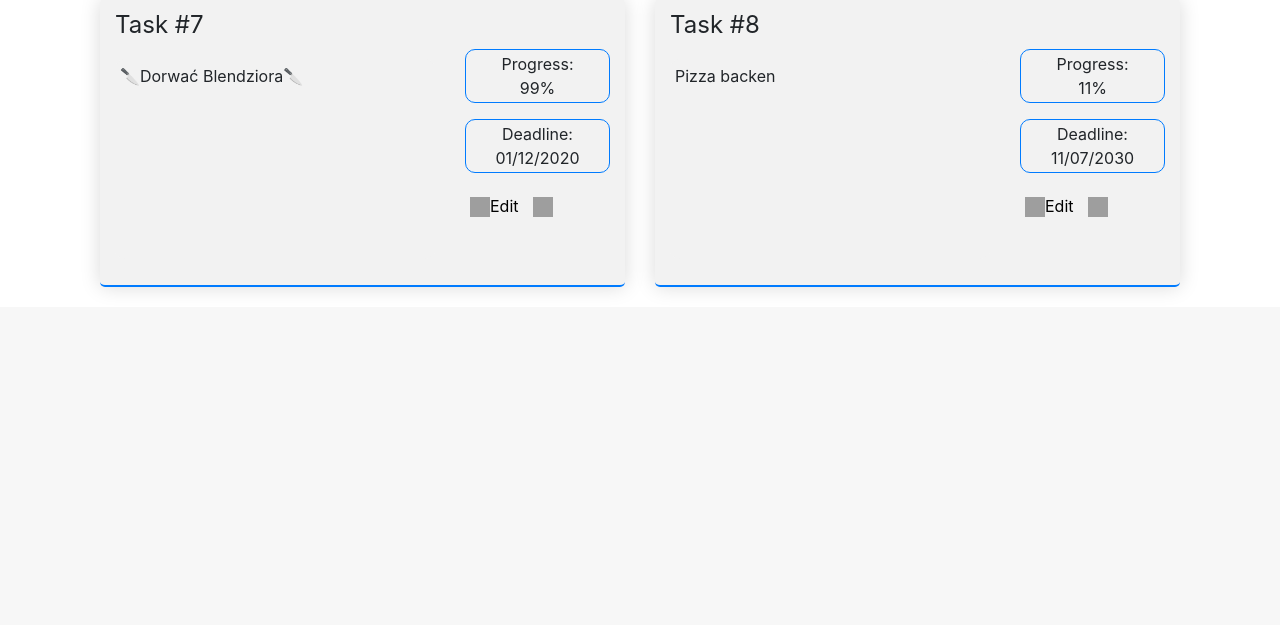
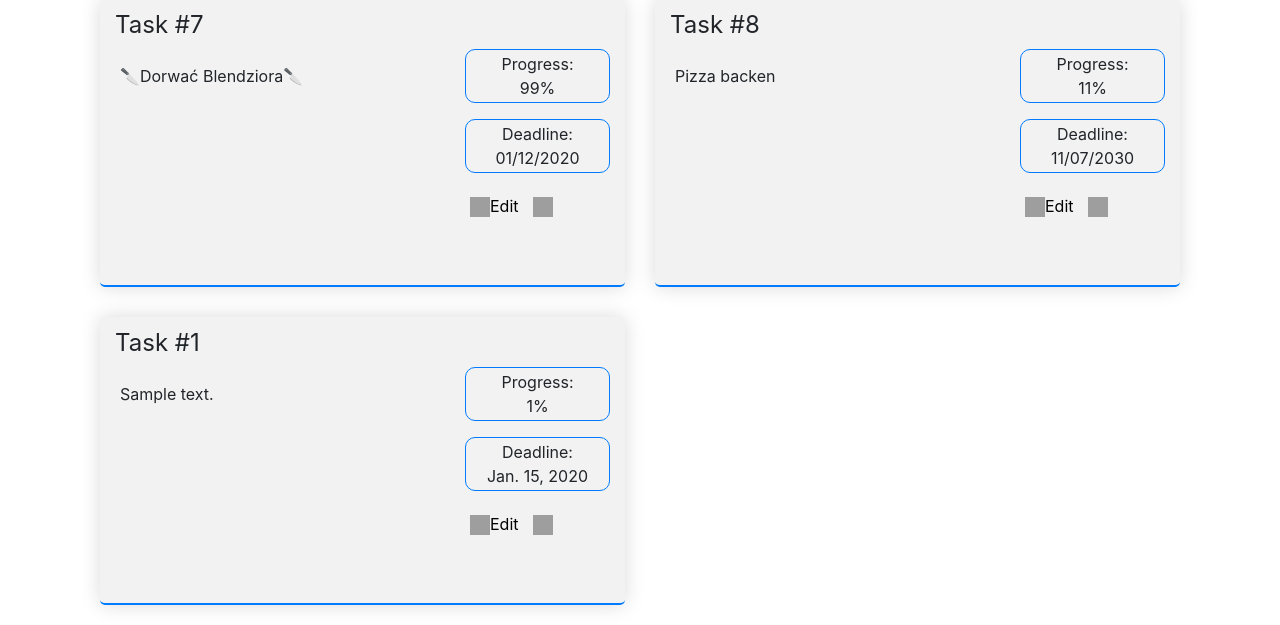
Before and after one commit to Jacenty00/SkSyTODO, a Django app: page / in a window 1280 px wide. Shown: the part 1071-1696 px from the top of the page. Before the commit the page ends 1358 px from the top, so only its background shows below. Run offline with Django 3.2, Linux system fonts and the light colour scheme; tables that the repository leaves empty hold one stand-in row (values such as "Sample post"); some libraries are stand-ins or nearby versions; grey boxes are pictures that could not be loaded.

Commit message:
Templeting skeleton for home

```diff
--- a/django/todo/tasks/templates/home.html
+++ b/django/todo/tasks/templates/home.html
@@ -220,7 +220,37 @@
           </div>
       </div>
   </div>
+  {% block content %}
+  {% for task in tasks %}
+  {%  if not forloop.counter|divisibleby:2 %}
+  <div class="row">
+  {% endif %}
+  <div class="col-12 col-lg-6 row container ">
+    <div class="row container todo ">
+        <div class="col-12  col-sm-8">
 
+              <p class="task-id">Task #{{task.id}}</p>
+              <p class=" task"
+                style="width:100%">{{task.task_text}}
+              </p>
+        </div>
+        <div class="col-12 col-sm-4 edit">
+              <div class="dates">
+                <p class="progres">Progress:<br> {{task.task_progress}}%</p>
+                <p class="deadline">Deadline: <br> {{task.task_deadline}}</p>
+              </div>
+              <div class="buttons">
+                <a href="edit.html#TODO-7" ><button class="editbtn"><img src="https://image.flaticon.com/icons/png/512/84/84380.png" alt="Edit" width="20" height="20">Edit</button></a>
+                <button class="deletebtn"><img src="https://image.flaticon.com/icons/svg/1214/1214428.svg" alt="Edit" width="20" height="20"></button>
+              </div>
+        </div>
+    </div>
+  </div>
+  {%  if forloop.counter|divisibleby:2 %}
+  </div>
+  {% endif %}
+  {% endfor %}
+  {% endblock %}
 </div>
 
 
--- a/django/todo/tasks/views.py
+++ b/django/todo/tasks/views.py
@@ -1,9 +1,12 @@
 from django.shortcuts import render
 from django.http import HttpResponse
+from tasks.models import Task
 # Create your views here.
 def home(request):
 # Render the HTML template home.html
-    return render(request, 'home.html')
+    task_list = Task.objects.all()
+    context_dict = {'tasks' : task_list}
+    return render(request, 'home.html', context_dict)
 
 def add(request):
     return render(request, 'add.html')
```
